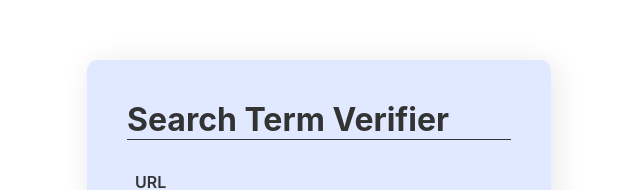
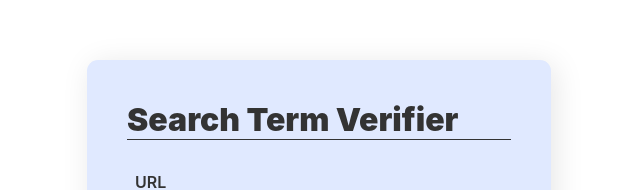
Before and after one commit to gHajnal/STV, a React (Create React App) app: page / in a window 1280 px wide. Shown: the part 156-346 px from the top of the page, without its empty margins (321-961 px from the left). Built offline with nearby package versions, Linux system fonts and the light colour scheme.

Commit message:
FIX: Removing comments, unnecessary props, and added new lines

```diff
--- a/src/components/ui/card/Card.js
+++ b/src/components/ui/card/Card.js
@@ -1,6 +1,6 @@
 import Section from "../section/Section";
 
-import "../../../sass/main.scss"; // am I sure of this?
+import "../../../sass/main.scss";
 
 function Card(props) {
   return (
--- a/src/sass/base/_typography.scss
+++ b/src/sass/base/_typography.scss
@@ -5,7 +5,7 @@
   border-bottom: a.$default-color-text solid 0.1rem;
   font-family: Inter;
   font-size: 2rem;
-  //font-weight: 900;
+  font-weight: 900;
   color: a.$default-color-text;
 }
 
--- a/src/sass/components/_card.scss
+++ b/src/sass/components/_card.scss
@@ -1,4 +1,5 @@
 @use "../abstracts/" as a;
+
 .outer-container {
   height: 100%;
   width: auto;
@@ -9,6 +10,7 @@
     $justifyContent: space-evenly
   );
 }
+
 .inner-container {
   min-height: 16rem;
   min-width: 16rem;
```
